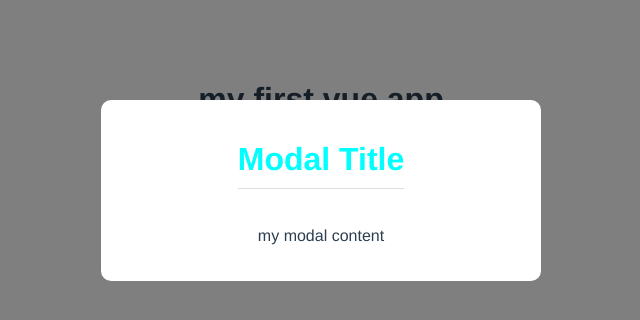
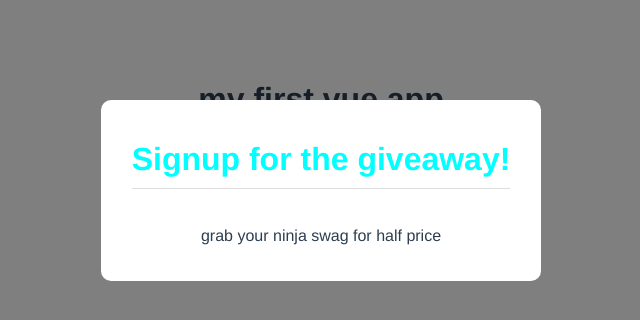
Before and after one commit to kunalgupta1234/VueJsCLI, a Vue app in the folder model-project/: page / in a window 1280 px wide. Shown: the top 320 px of the page, without its empty margins (319-959 px from the left). Built offline with nearby package versions, Linux system fonts and the light colour scheme.

Commit message:
25-passing data with props

```diff
--- a/model-project/src/App.vue
+++ b/model-project/src/App.vue
@@ -1,6 +1,6 @@
 <template>
   <h1>{{ title }}</h1>
-  <MyModal/>
+  <MyModal :header="header" :text="text" theme="salesd"/>
 </template>
 
 <script>
@@ -10,7 +10,9 @@
   components:{MyModal},
   data () {
     return {
-      title: 'my first vue app'
+      title: 'my first vue app',
+      header: 'Signup for the giveaway!',
+      text:'grab your ninja swag for half price',
     }
   }
 }
--- a/model-project/src/components/MyModal.vue
+++ b/model-project/src/components/MyModal.vue
@@ -1,12 +1,18 @@
 <template>
     <div class="backdrop">
-        <div class="modal">
-            <h1>Modal Title</h1>
-            <p>my modal content</p>
+        <div class="modal" :class="{sale:theme==='sale'}">
+            <h1>{{header}}</h1>
+            <p>{{text}}</p>
         </div>
     </div>
 </template>
 
+
+<script>
+export default{
+    props:['header' , 'text', 'theme']
+}
+</script>
 
 <style>
   .modal {
@@ -29,4 +35,12 @@
   .modal p{
     font-style: normal;
   }
+
+  .modal.sale{
+    background: crimson;
+    color: white;
+  }
+  .modal.sale h1{
+    color: white;
+  }
 </style>
```
